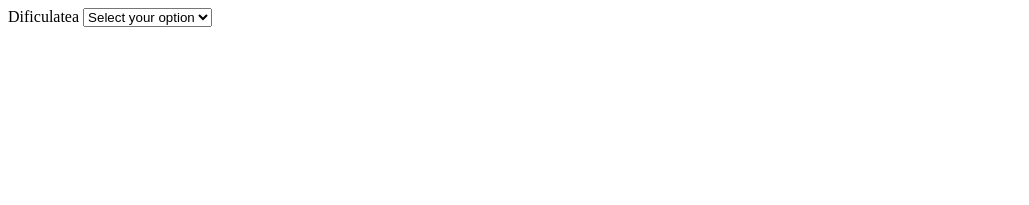
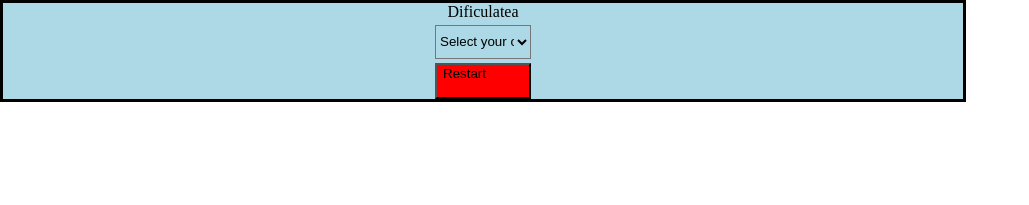
Before and after one commit to AzlaFord/MineSwapper, a plain HTML site: page index.html in a window 1280 px wide. Shown: the whole page, without its empty margins (0-1029 px from the left). Drawn offline with Linux system fonts and the light colour scheme.

Commit message:
fixed bugs

```diff
--- a/index.html
+++ b/index.html
@@ -16,6 +16,7 @@
                 <option value="Medium">Medium</option>
                 <option value="Hard">Hard</option>
             </select>
+            <button class="restartButton" onclick="restartGameBut()">Restart</button>
         </div>
         <div class="container" id="con">
         </div>
--- a/index.js
+++ b/index.js
@@ -15,18 +15,17 @@ function onDificultyChange(dificulatatea){
         }
 }
 //-------------------------------------------------------------
-function hideMenu(){
+// function hideMenu(){
 
-    const menu = document.getElementsByClassName("menu")
+//     const menu = document.getElementsByClassName("menu")
 
-    for(let i=0;i<menu.length;i++){
-        menu[i].style.display ='none'
-    }
-}
+//     for(let i=0;i<menu.length;i++){
+//         menu[i].style.display ='none'
+//     }
+// }
 //-------------------------------------------------------------
 function generateBord(size){
 
-    hideMenu()
     const parentDiv = document.getElementById('con')
 
     parentDiv.style.gridTemplateRows = `repeat(${size}, 1fr)`
@@ -139,26 +138,19 @@ function startGame(size) {
             for (let i = 0; i < allBombs.length; i++) {
                 allBombs[i].style.backgroundColor = 'red';
             }
-
-            for(let i=0;i<menu.length;i++){
-                menu[i].style.display ='flex'
-            }
         return;
     }
     }
     //-------------------------------------------------------------
 });
 }
-
+function restartGameBut() {
+    restartGame()
+    onDificultyChange(document.getElementById('dificul').value)
+}
 function restartGame() {
-
     const parentDiv = document.getElementById('con');
     parentDiv.innerHTML = '';
-    const menu = document.getElementsByClassName("menu");
-
-    for(let i=0;i<menu.length;i++){
-        menu[i].style.display ='flex'
-    }
 }
 //-------------------------------------------------------------
 function pseudoRandom(seed) {
--- a/style.css
+++ b/style.css
@@ -17,12 +17,58 @@
 }
 
 .main{
-    display: flex;
+    display: inline;
     width: 100%;
-    height: 500px;
+    height: 30rem;
+    justify-content: flex-start;
+    align-items: center;
 }
 body{
     display: flex;
     width: 100%;
     height: 100%;
 }
+.center{
+    display: flex;
+    justify-content: center;
+    width: 100%;
+    height: 100%;
+}
+.menu{
+    border-style: solid;
+    gap: 4px;
+    display: flex;
+    flex-direction: column;
+    align-items: center;
+    width: 60rem;
+    height: 20%;
+    background-color: lightblue;
+}
+#dificul{
+    display: flex;
+    flex-direction: row;
+    width: 10%;
+    height: 100%;
+    background-color: lightblue;
+}
+
+.restartButton{
+    display: flex;
+    flex-direction: row;
+    width: 10%;
+    height: 100%;
+    background-color: rgb(255, 0, 0);
+    align-content: center;
+    text-align: center;
+}
+html, body {
+    height: 100%;
+    margin: 0;
+    padding: 0;
+}
+
+body {
+    display: flex;
+    width: 100%;
+    justify-content: center;
+}
```
